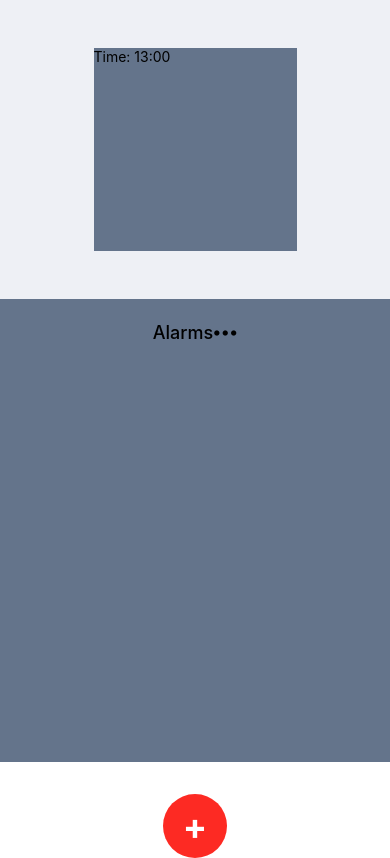
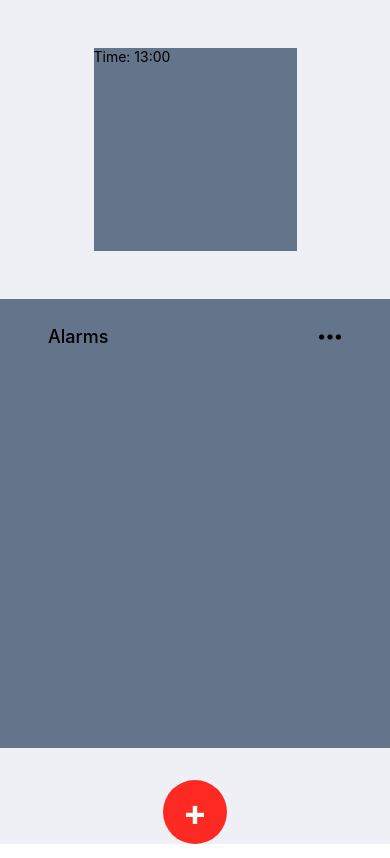
Before and after one commit to Youtmax654/AlarmQR, a React Native app: screen / in a window 390 px wide. Built offline with nearby package versions, Linux system fonts and the light colour scheme.

Commit message:
chore: adding scroll to alarms list

```diff
--- a/App.tsx
+++ b/App.tsx
@@ -25,7 +25,7 @@ export default function App() {
         </View>
       }
     >
-      <View className="items-center bg-light">
+      <View className="items-center bg-light h-full">
         <Clock />
         <Alarms />
         <NewAlarmBtn />
--- a/components/Alarms.tsx
+++ b/components/Alarms.tsx
@@ -1,5 +1,5 @@
 import { Entypo } from "@expo/vector-icons";
-import { Pressable, Text, View } from "react-native";
+import { Pressable, ScrollView, Text, View } from "react-native";
 import { Alarm, useAlarmStore } from "../hooks/useAlarmStore";
 
 type Props = {};
@@ -17,13 +17,16 @@ export const Alarms = ({}: Props) => {
   };
 
   return (
-    <View className="w-full h-full items-center bg-slate-500">
-      <View className="p-5 gap-6 items-center">
-        <View className="flex-row justify-between items-center w-full px-10">
-          <Text className="text-lg font-medium">Alarms</Text>
-          <Entypo name="dots-three-horizontal" size={24} color="black" />
-        </View>
+    <View className="w-full items-center bg-slate-500 flex-1">
+      <View className="flex-row justify-between items-center w-full px-12 py-6">
+        <Text className="text-lg font-medium">Alarms</Text>
+        <Entypo name="dots-three-horizontal" size={24} color="black" />
+      </View>
 
+      <ScrollView
+        className="bg-slate-500 w-full"
+        contentContainerStyle={{ alignItems: "center", gap: 30 }}
+      >
         {alarms?.map((alarm) => (
           <View
             key={alarm.id}
@@ -35,7 +38,7 @@ export const Alarms = ({}: Props) => {
             <Slider alarm={alarm} handler={handleAlarmToggle} />
           </View>
         ))}
-      </View>
+      </ScrollView>
     </View>
   );
 };
```
